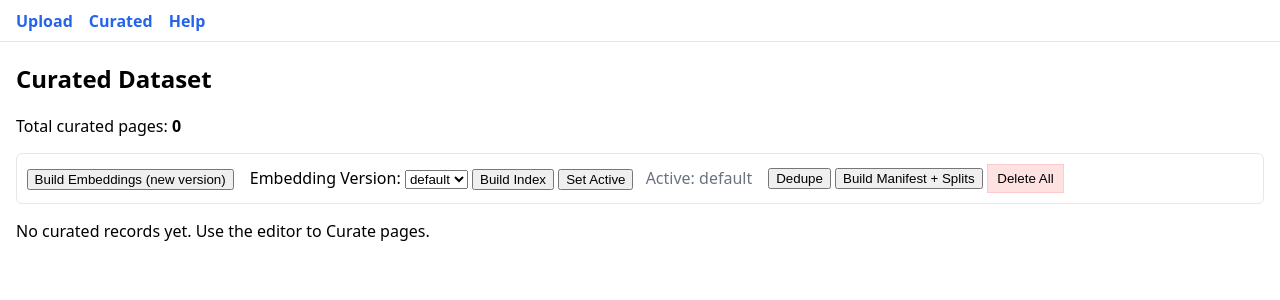
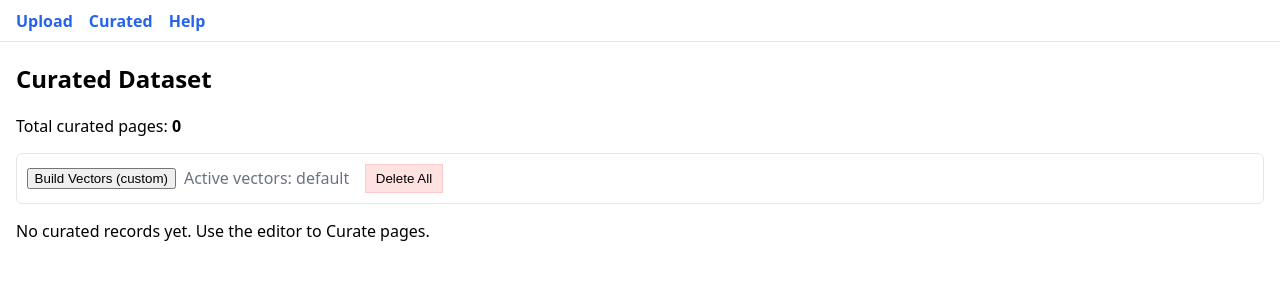
Before and after one commit to RockSolidOP/Classification_Flask, a Flask app: page /curated in a window 1280 px wide. Shown: the top 300 px of the page. Run offline with Flask 3, Linux system fonts and the light colour scheme.

Commit message:
updated gitignore and build vectors directly

```diff
--- a/app.py
+++ b/app.py
@@ -1,5 +1,7 @@
 #!/usr/bin/env python3
 import os
+import re
+import subprocess
 import sys
 from pathlib import Path
 
@@ -57,6 +59,31 @@ SOURCE_DIR.mkdir(parents=True, exist_ok=True)
 OUT_DIR.mkdir(parents=True, exist_ok=True)
 DATASET_ROOT.mkdir(parents=True, exist_ok=True)
 DATASET_IMAGES.mkdir(parents=True, exist_ok=True)
+
+
+def _suggest_next_vector_version() -> str:
+    emb_dir = DATASET_ROOT / "embeddings"
+    emb_dir.mkdir(parents=True, exist_ok=True)
+    max_n = 0
+    for p in emb_dir.glob("clip_vitb32_*.jsonl"):
+        m = re.match(r"clip_vitb32_(v\\d+)\\.jsonl$", p.name)
+        if m:
+            try:
+                n = int(m.group(1)[1:])
+                max_n = max(max_n, n)
+            except Exception:
+                continue
+    return f"v{max_n + 1}" if max_n else "v1"
+
+
+def _reset_suggest_cache() -> None:
+    try:
+        from curation import suggest as suggest_mod  # type: ignore
+
+        suggest_mod._INDEX = None
+        suggest_mod._IDMAP = []
+    except Exception:
+        pass
 
 
 def _load_aliases() -> dict:
@@ -595,13 +622,7 @@ def api_build_embeddings():
     # Compute next version vN based on existing files
     emb_dir = DATASET_ROOT / "embeddings"
     emb_dir.mkdir(parents=True, exist_ok=True)
-    import re, subprocess
-    max_n = 0
-    for p in emb_dir.glob("clip_vitb32_*.jsonl"):
-        m = re.match(r"clip_vitb32_v(\d+)\.jsonl$", p.name)
-        if m:
-            max_n = max(max_n, int(m.group(1)))
-    ver = f"v{max_n+1}"
+    ver = _suggest_next_vector_version()
     cmd = [sys.executable, str((ROOT / "curation" / "build_embeddings.py")), "--version", ver]
     try:
         subprocess.run(cmd, check=True)
@@ -615,10 +636,10 @@ def api_build_index():
     ver = request.form.get("version") or request.args.get("version")
     if not ver:
         return jsonify({"ok": False, "error": "version required"}), 400
-    import subprocess
     cmd = [sys.executable, str((ROOT / "curation" / "build_faiss.py")), "--version", ver]
     try:
         subprocess.run(cmd, check=True)
+        _reset_suggest_cache()
         return jsonify({"ok": True, "version": ver})
     except Exception as e:
         return jsonify({"ok": False, "error": str(e)}), 500
@@ -632,7 +653,45 @@ def api_set_active_version():
     faiss_dir = DATASET_ROOT / "faiss"
     faiss_dir.mkdir(parents=True, exist_ok=True)
     (faiss_dir / "ACTIVE_VERSION.txt").write_text(ver, encoding="utf-8")
+    _reset_suggest_cache()
     return jsonify({"ok": True, "version": ver})
+
+
+@app.get("/api/vector_version")
+def api_vector_version():
+    return jsonify({"ok": True, "version": _suggest_next_vector_version()})
+
+
+@app.post("/api/build_vectors")
+def api_build_vectors():
+    payload = {}
+    try:
+        payload = request.get_json(force=True)
+    except Exception:
+        payload = {}
+    version = (payload.get("version") or "").strip()
+    if not version:
+        version = _suggest_next_vector_version()
+    if not re.match(r"^[A-Za-z0-9._-]+$", version):
+        return jsonify({"ok": False, "error": "invalid version name"}), 400
+
+    emb_dir = DATASET_ROOT / "embeddings"
+    emb_dir.mkdir(parents=True, exist_ok=True)
+    faiss_dir = DATASET_ROOT / "faiss"
+    faiss_dir.mkdir(parents=True, exist_ok=True)
+
+    embed_cmd = [sys.executable, str(ROOT / "curation" / "build_embeddings.py"), "--version", version]
+    index_cmd = [sys.executable, str(ROOT / "curation" / "build_faiss.py"), "--version", version]
+    try:
+        subprocess.run(embed_cmd, check=True)
+        subprocess.run(index_cmd, check=True)
+        (faiss_dir / "ACTIVE_VERSION.txt").write_text(version, encoding="utf-8")
+        _reset_suggest_cache()
+        return jsonify({"ok": True, "version": version})
+    except subprocess.CalledProcessError as e:
+        return jsonify({"ok": False, "error": f"vector build failed: {e}"}), 500
+    except Exception as e:
+        return jsonify({"ok": False, "error": str(e)}), 500
 
 
 @app.post("/api/build_manifest_splits")
--- a/templates/curated.html
+++ b/templates/curated.html
@@ -27,27 +27,11 @@
     <h2>Curated Dataset</h2>
     <p>Total curated pages: <strong>{{ total }}</strong></p>
     <div style="border:1px solid #e5e7eb; padding:.6rem; border-radius:6px; margin-bottom:1rem; display:flex; gap:1rem; align-items:center; flex-wrap:wrap;">
-      <div>
-        <button type="button" onclick="buildEmb()" title="Compute OpenCLIP embeddings for curated images and save as next version">Build Embeddings (new version)</button>
+      <div style="display:flex; gap:.5rem; align-items:center;">
+        <button type="button" onclick="buildVectorsManual()" title="Build embeddings, build index, and activate using a version name you choose">Build Vectors (custom)</button>
+        <span style="color:#6b7280;">Active vectors: {{ active_ver or 'default' }}</span>
       </div>
       <div>
-        <label title="Pick an embedding version to build the FAISS index and set as active">Embedding Version:</label>
-        <select id="embVer" title="Available embedding versions detected on disk">
-          {% if versions and versions|length > 0 %}
-            {% for v in versions %}
-              <option value="{{ v }}" {% if v == active_ver %}selected{% endif %}>{{ v }}</option>
-            {% endfor %}
-          {% else %}
-            <option value="default">default</option>
-          {% endif %}
-        </select>
-        <button type="button" onclick="buildIndex()" title="Create FAISS index for the selected embeddings">Build Index</button>
-        <button type="button" onclick="setActive()" title="Use the selected index for Suggest results">Set Active</button>
-        <span style="margin-left:.5rem; color:#6b7280;">Active: {{ active_ver or 'default' }}</span>
-      </div>
-      <div>
-        <button type="button" onclick="dedupe()" title="Remove duplicate curated entries by document and page">Dedupe</button>
-        <button type="button" onclick="buildManifestSplits()" title="Create a versioned manifest and doc-level train/val/test splits">Build Manifest + Splits</button>
         <button type="button" onclick="deleteAll()" style="background:#fee2e2;border:1px solid #fecaca;padding:.4rem .6rem;" title="Delete ALL curated records and images (irreversible)">Delete All</button>
       </div>
     </div>
@@ -102,59 +86,41 @@
         document.body.appendChild(busy);
         function showBusy(msg){ const msgEl = document.getElementById('busyMsg'); if(msgEl) msgEl.textContent = msg||'Working...'; busy.style.display='flex'; }
         function hideBusy(){ busy.style.display='none'; }
-        async function buildEmb() {
-          showBusy('Building embeddings...');
+        async function getSuggestedVectorVersion() {
           try {
-            const res = await fetch('{{ url_for('api_build_embeddings') }}', { method: 'POST' });
+            const res = await fetch('{{ url_for('api_vector_version') }}');
             const data = await res.json();
-            if (!data.ok) return alert('Build embeddings failed: ' + (data.error || ''));
-            alert('Embeddings built: ' + data.version);
+            if (data.ok && data.version) return data.version;
+          } catch (e) {}
+          return 'v1';
+        }
+
+        async function buildVectors(version) {
+          showBusy('Building vectors...');
+          try {
+            const res = await fetch('{{ url_for('api_build_vectors') }}', {
+              method: 'POST',
+              headers: { 'Content-Type': 'application/json' },
+              body: JSON.stringify({ version })
+            });
+            const data = await res.json();
+            if (!data.ok) return alert('Vector build failed: ' + (data.error || ''));
+            alert('Vectors built and activated: ' + data.version);
             location.reload();
-          } catch (e) { alert('Build embeddings error'); }
-          finally { hideBusy(); }
+          } catch (e) {
+            alert('Vector build error');
+          } finally {
+            hideBusy();
+          }
         }
-        async function dedupe() {
-          if (!confirm('Deduplicate curated index (keep last per page)?')) return;
-          showBusy('Deduplicating...');
-          try {
-            const res = await fetch('{{ url_for('api_curated_dedupe') }}', { method:'POST' });
-            const data = await res.json();
-            if (!data.ok) return alert('Dedupe failed');
-            alert(`Dedupe complete. Deleted ${data.deleted}, kept ${data.kept}.`);
-            location.reload();
-          } catch (e) { alert('Dedupe error'); }
-          finally { hideBusy(); }
-        }
-        async function buildIndex() {
-          showBusy('Building FAISS index...');
-          const ver = document.getElementById('embVer').value;
-          try {
-            const res = await fetch('{{ url_for('api_build_index') }}', { method: 'POST', headers: {'Content-Type':'application/x-www-form-urlencoded'}, body: 'version=' + encodeURIComponent(ver) });
-            const data = await res.json();
-            if (!data.ok) return alert('Build index failed: ' + (data.error || ''));
-            alert('Index built for ' + ver);
-          } catch (e) { alert('Build index error'); }
-          finally { hideBusy(); }
-        }
-        async function setActive() {
-          const ver = document.getElementById('embVer').value;
-          try {
-            const res = await fetch('{{ url_for('api_set_active_version') }}', { method: 'POST', headers: {'Content-Type':'application/x-www-form-urlencoded'}, body: 'version=' + encodeURIComponent(ver) });
-            const data = await res.json();
-            if (!data.ok) return alert('Set active failed: ' + (data.error || ''));
-            alert('Active set to ' + ver);
-            location.reload();
-          } catch (e) { alert('Set active error'); }
-        }
-        async function buildManifestSplits() {
-          showBusy('Building manifest and splits...');
-          try {
-            const res = await fetch('{{ url_for('api_build_manifest_splits') }}', { method:'POST' });
-            const data = await res.json();
-            if (!data.ok) return alert('Build manifest/splits failed: ' + (data.error || ''));
-            alert('Manifest and splits built: ' + data.version);
-          } catch (e) { alert('Build manifest/splits error'); }
-          finally { hideBusy(); }
+
+        async function buildVectorsManual() {
+          const suggested = await getSuggestedVectorVersion();
+          const version = prompt('Enter version name for new vectors (Cancel to skip)', suggested);
+          if (version === null) return;
+          const trimmed = version.trim();
+          if (!trimmed) return;
+          await buildVectors(trimmed);
         }
         async function deleteAll() {
           if (!confirm('Delete ALL curated records and images? This cannot be undone.')) return;
```
Also changed, not shown: 7 other files.
